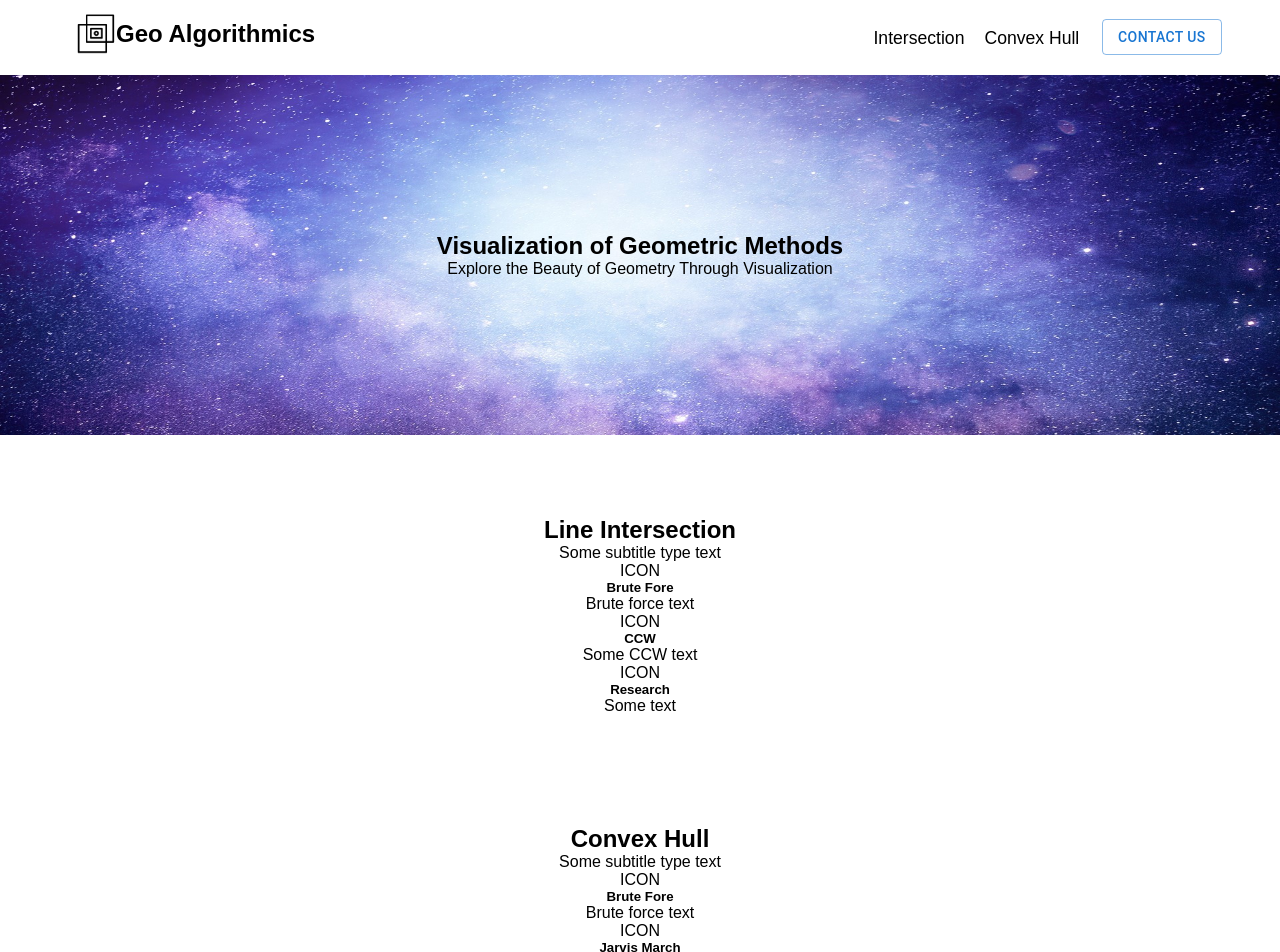
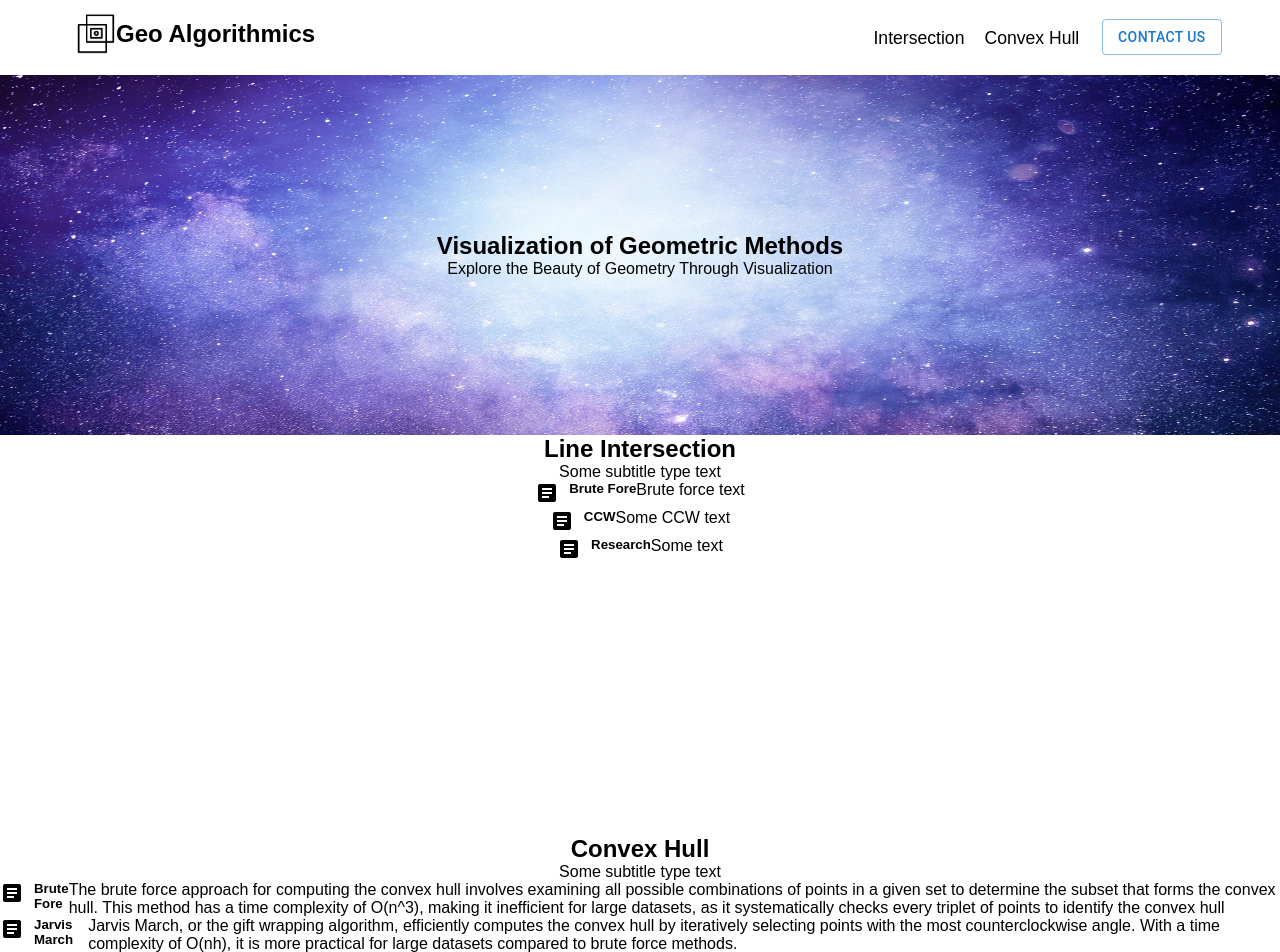
Before and after one commit to RehanKhan14/ALGO, a React (Create React App) app in the folder geometric-algorithms/: page / in a window 1280 px wide. Shown: the top 952 px of the page. Built offline with nearby package versions, Linux system fonts and the light colour scheme; a web font is replaced by a local one.

Commit message:
Added Styling to HomePage

```diff
--- a/geometric-algorithms/package.json
+++ b/geometric-algorithms/package.json
@@ -5,7 +5,8 @@
   "dependencies": {
     "@emotion/react": "^11.11.1",
     "@emotion/styled": "^11.11.0",
-    "@mui/material": "^5.14.12",
+    "@mui/icons-material": "^5.14.16",
+    "@mui/material": "^5.14.17",
     "@testing-library/jest-dom": "^5.17.0",
     "@testing-library/react": "^13.4.0",
     "@testing-library/user-event": "^13.5.0",
--- a/geometric-algorithms/src/components/Features1.tsx
+++ b/geometric-algorithms/src/components/Features1.tsx
@@ -1,5 +1,6 @@
 import { Icon } from "@mui/material"
-import style from "./css/CoverSection.module.sass"
+import style from "./css/Features1.module.sass"
+import ArticleIcon from '@mui/icons-material/Article';
 interface Props{
     title:string,
     subtitle:string,
@@ -21,11 +22,11 @@ export const Features1 = (props:Props) =>{
                 <div>
                     {props.subsections.map((item:SubSection)=>{
                         return (
-                            <div>
-                                <div>
-                                    ICON
+                            <div className={style.main}>
+                                <div className={style.icon}>
+                                    <ArticleIcon/>
                                 </div>
-                                <div>
+                                <div className={style.test}>
                                     <h5>{item.heading}</h5>
                                     <p>{item.para}</p>
                                 </div>
--- a/geometric-algorithms/src/components/css/Features1.module.sass
+++ b/geometric-algorithms/src/components/css/Features1.module.sass
@@ -1,3 +1,15 @@
 .container
     width: 100vw
     height: 50vh
+
+.main
+    display: flex
+    justify-content: center
+    text-align: left
+
+
+.icon
+    margin-right: 10px
+
+.test
+    display: flex
--- a/geometric-algorithms/src/pages/Home.tsx
+++ b/geometric-algorithms/src/pages/Home.tsx
@@ -19,10 +19,10 @@ export const Home = () =>{
             <Features1
                 title="Convex Hull"
                 subtitle="Some subtitle type text"
-                subsections={[  {heading:"Brute Fore",para:"Brute force text"},
-                                {heading:"Jarvis March",para:"Some CCW text"},
-                                {heading:"Graham scan",para:"Brute force text"},
-                                {heading:"Quick Elimination",para:"Brute force text"},
+                subsections={[  {heading:"Brute Fore",para:"The brute force approach for computing the convex hull involves examining all possible combinations of points in a given set to determine the subset that forms the convex hull. This method has a time complexity of O(n^3), making it inefficient for large datasets, as it systematically checks every triplet of points to identify the convex hull"},
+                                {heading:"Jarvis March",para:"Jarvis March, or the gift wrapping algorithm, efficiently computes the convex hull by iteratively selecting points with the most counterclockwise angle. With a time complexity of O(nh), it is more practical for large datasets compared to brute force methods."},
+                                {heading:"Graham scan",para:"Graham Scan efficiently computes the convex hull by sorting points based on polar angles and constructing the hull through a linear scan. With a time complexity of O(n log n), it is a faster alternative to brute force for large datasets."},
+                                {heading:"Quick Elimination",para:"QuickHull, a divide-and-conquer algorithm, efficiently computes the convex hull by recursively eliminating interior points. With an average-case time complexity of O(n log n), it performs well on large datasets."},
                                 {heading:"Research Paper",para:"Brute force text"},
                                 ]}
             />
```
Also changed, not shown: 1 other file (tests, documents, lock files or other folders).
